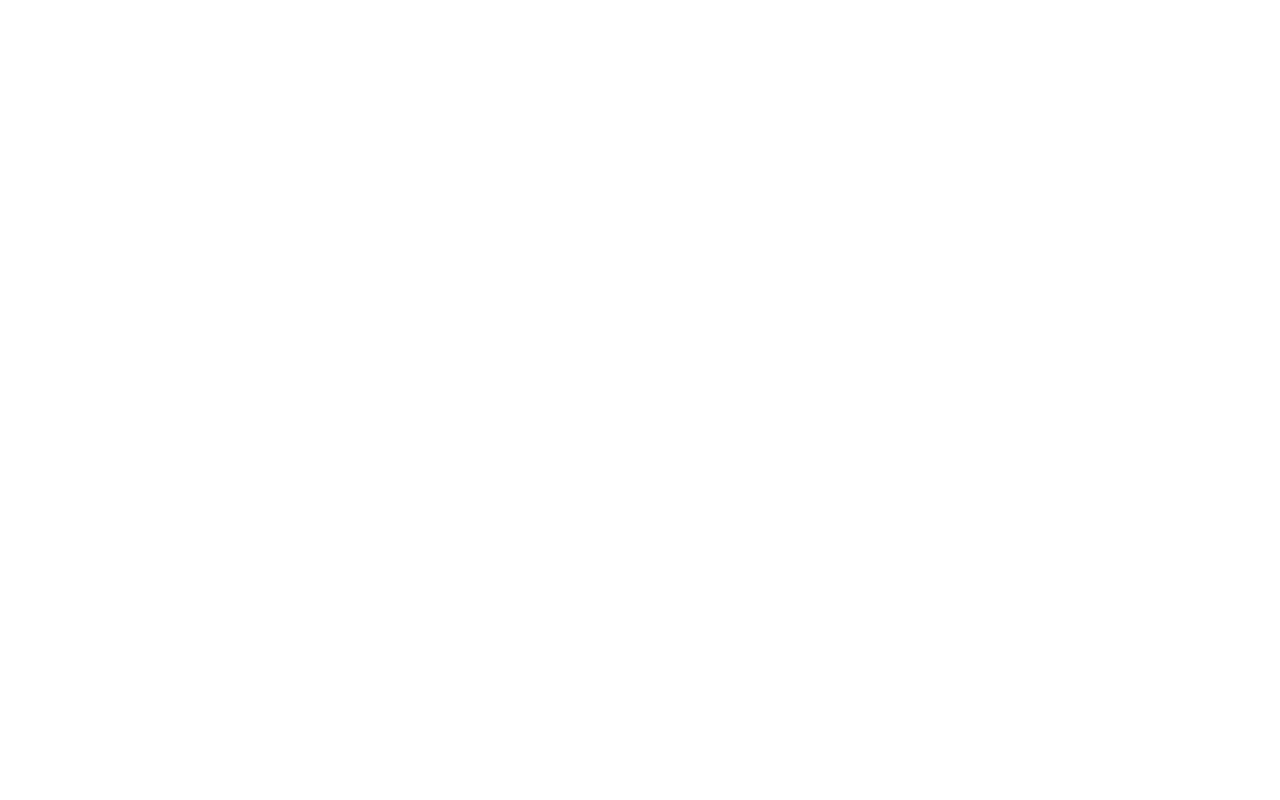
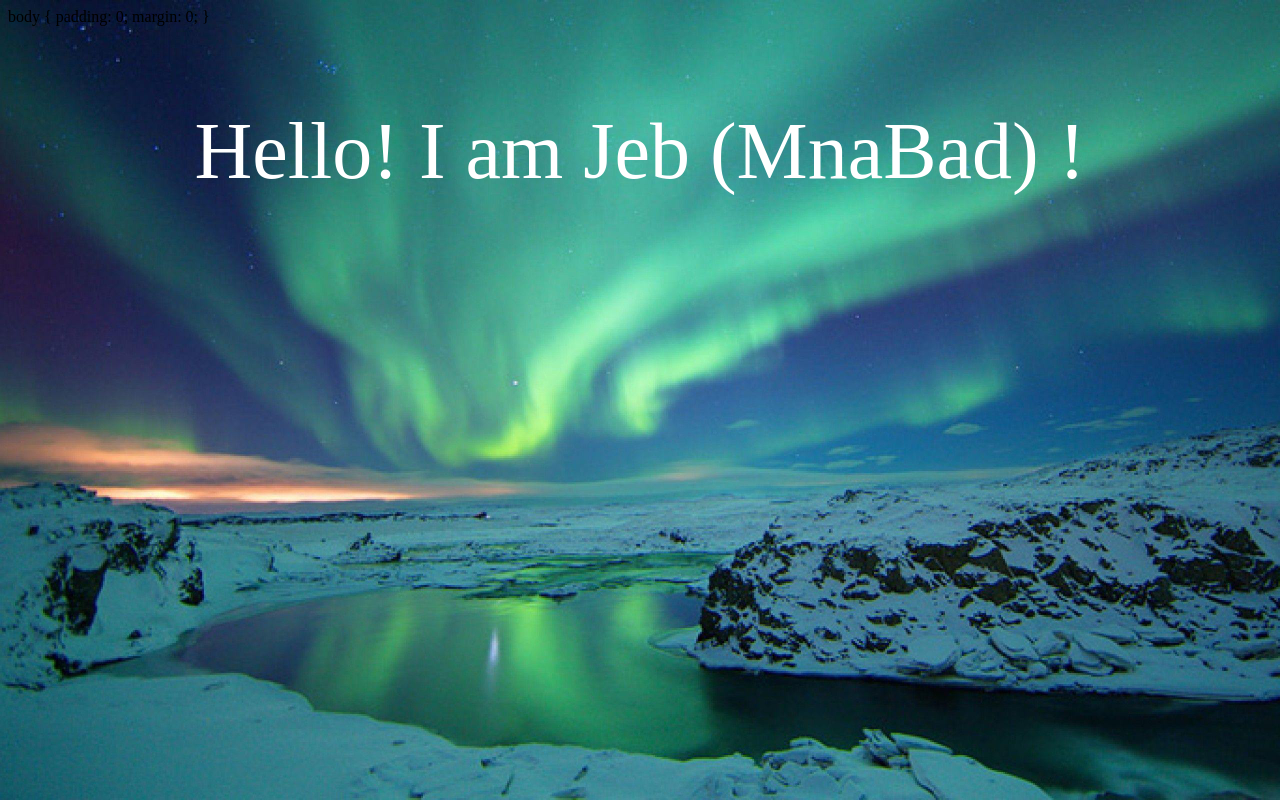
Before and after one commit to MnaBad/My-website-, a plain HTML site: page base.html in a window 1280 px wide. Drawn offline with Linux system fonts and the light colour scheme.

Commit message:
Added basic welcoming text

```diff
--- a/base.html
+++ b/base.html
@@ -1,13 +1,34 @@
 <!DOCTYPE html>
 <html>
+<body>
+  body { padding: 0; margin: 0; }
+  <p>Hello! I am Jeb (MnaBad) !</p>
+</body>
 <head>
 <style>
+
+
+
+p {
+  font-size: 80px;
+}
+
+p {
+ text-align:center
+}
+p {
+  color:white
+}
+
+
+
 body {
   background-image: url('Polar_lights.jpg');
   background-repeat: no-repeat;
   background-attachment: fixed;
   background-size: 100% 100%;
 }
+
 </style>
 </head>
 </html>
```
Also changed, not shown: Polar_lights.jpg (added).
